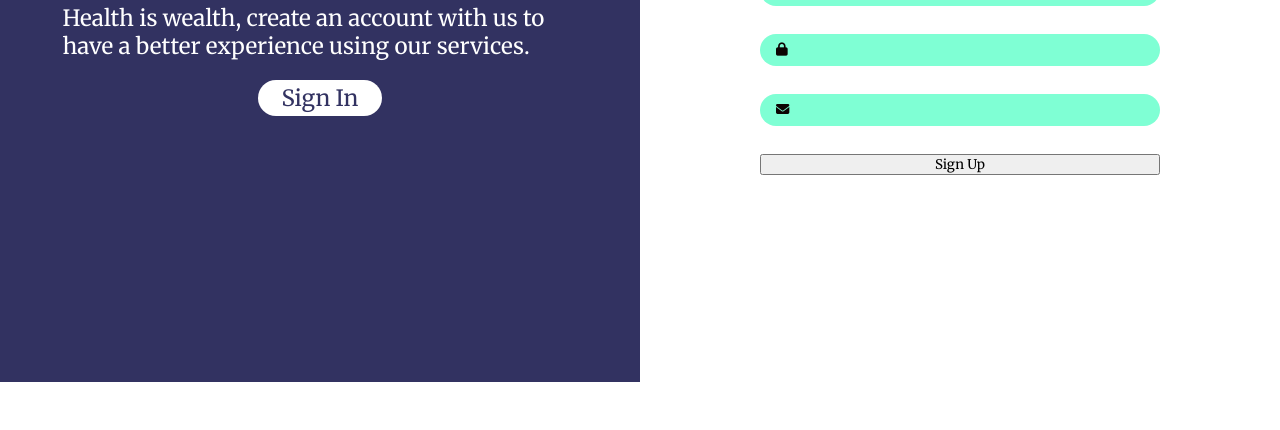
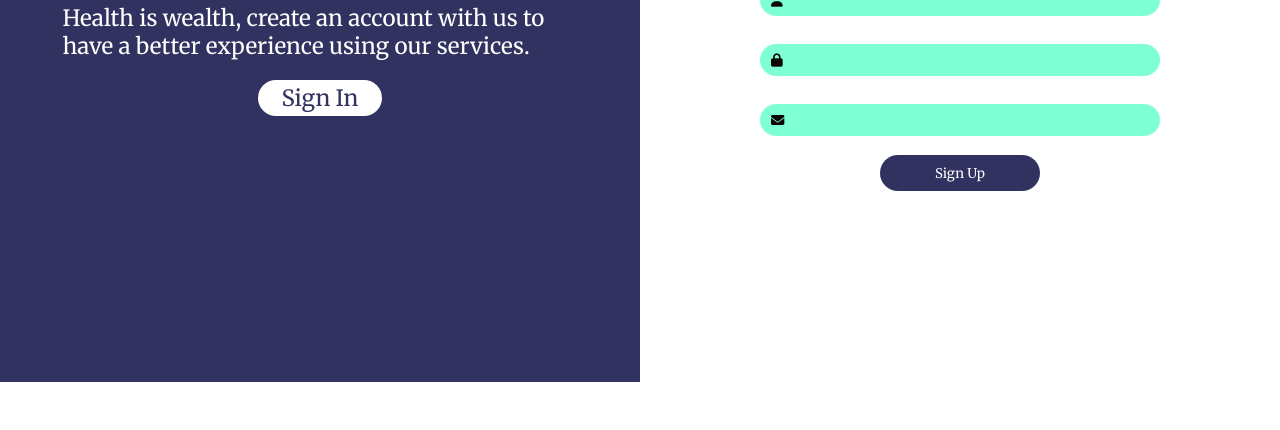
Before and after one commit to ataisi-nathan/Medicyn, a plain HTML site: page index.html in a window 1280 px wide. Shown: the part 418-848 px from the top of the page. Drawn offline with Linux system fonts and the light colour scheme.

Commit message:
Update Login Page

```diff
--- a/assets/style/style.css
+++ b/assets/style/style.css
@@ -298,19 +298,32 @@ ul li a {
     padding: 10px;
 }
 
-.right-side input::-webkit-input-placeholder {
+.right-side ::-webkit-input-placeholder {
     font-family: FontAwesome;
     font-weight: normal;
     overflow: visible;
     vertical-align: top;
     display: inline-block !important;
-    padding-left: 5px;
-    padding-top: 2px;
     color: hsl(12, 63%, 3%);
-    }
+}
 
 .right-side form{
+    position: relative;
     display: flex;
     flex-direction: column;
     justify-content: center;
 }
+
+.right-side button{
+    position: absolute;
+    right: 30%;
+    bottom: -15%;
+    width: 40%;
+    align-items: center;
+    border-radius: 25px;
+    height: 2.7em;
+    border: none;
+    color: #fff;
+    background-color: rgb(50, 50, 97);
+    cursor: pointer;
+}
```
